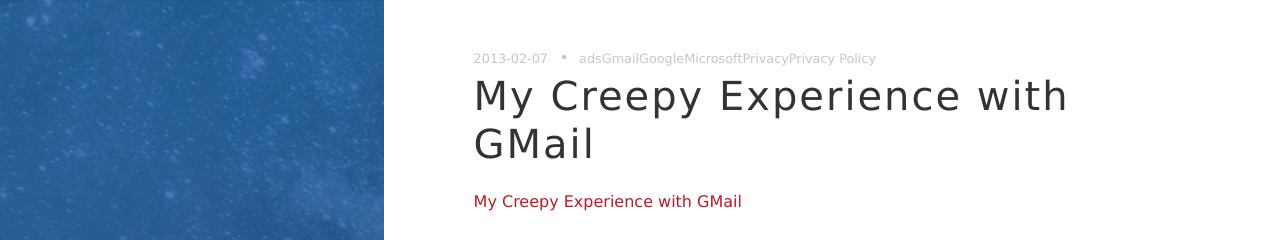
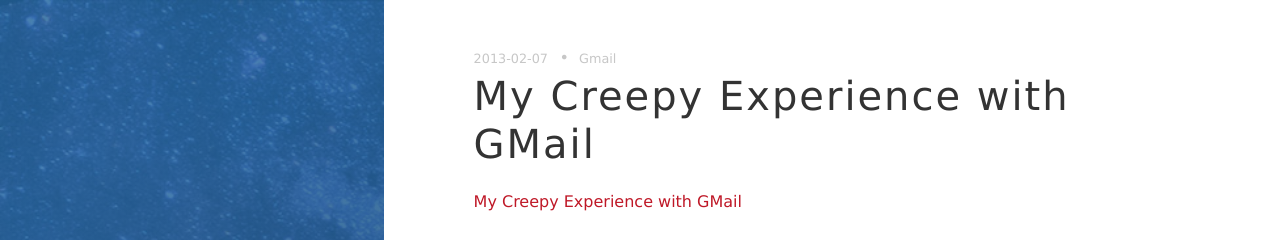
Before and after one commit to lymenlee/mucraft, a Jekyll site: the page built from _posts/2013-02-07-my-creepy-experience-with-gmail.markdown, in a window 1280 px wide and 1109 px high. Shown: the top 240 px of the window. Built offline with Jekyll 4.4.1, drawn with Linux system fonts in a browser that asks for light colours; nearby versions of some CDN libraries; comment, search, counter and statistics services are not loaded; part of the change alters nothing that is shown.

Commit message:
Update 2013-02-07-my-creepy-experience-with-gmail.markdown

```diff
--- a/_posts/2013-02-07-my-creepy-experience-with-gmail.markdown
+++ b/_posts/2013-02-07-my-creepy-experience-with-gmail.markdown
@@ -1,25 +1,21 @@
 ---
 author: mountainwalker
 comments: true
-date: 2013-02-07 17:00:59+00:00
+date: 2013-02-07T17:00:59.000Z
 layout: post
-link: https://linwangge.wordpress.com/2013/02/07/my-creepy-experience-with-gmail/
+link: 'https://linwangge.wordpress.com/2013/02/07/my-creepy-experience-with-gmail/'
 slug: my-creepy-experience-with-gmail
 title: My Creepy Experience with GMail
 wordpress_id: 930
 categories:
-- Customer Experience
-- Social Networks
-- Tech Trends
+  - Customer Experience
+  - Social Networks
+  - Tech Trends
 post_format:
-- Link
+  - Link
 tags:
-- ads
-- Gmail
-- Google
-- Microsoft
-- Privacy
-- Privacy Policy
+  - Gmail
+published: true
 ---
 
 [My Creepy Experience with GMail](http://techcrunch.com/2013/02/07/seriously-this-again-new-aggressive-marketing-from-microsoft-warns-gmail-users-that-google-reads-their-email/)
```
